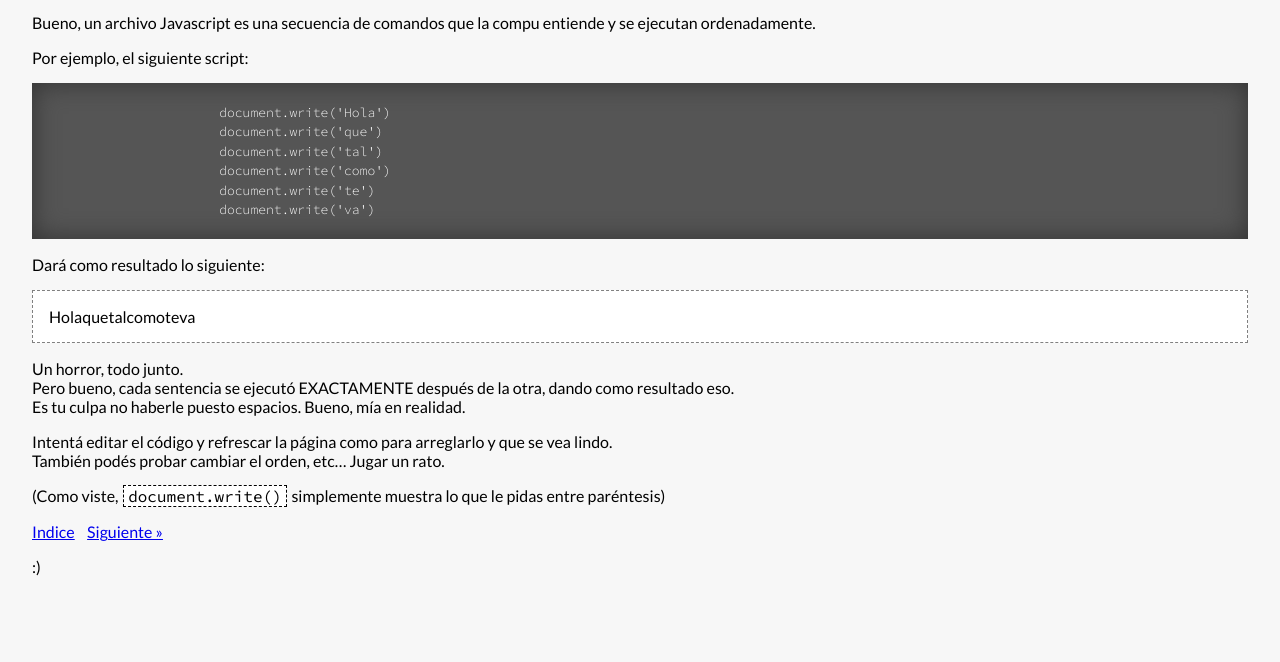
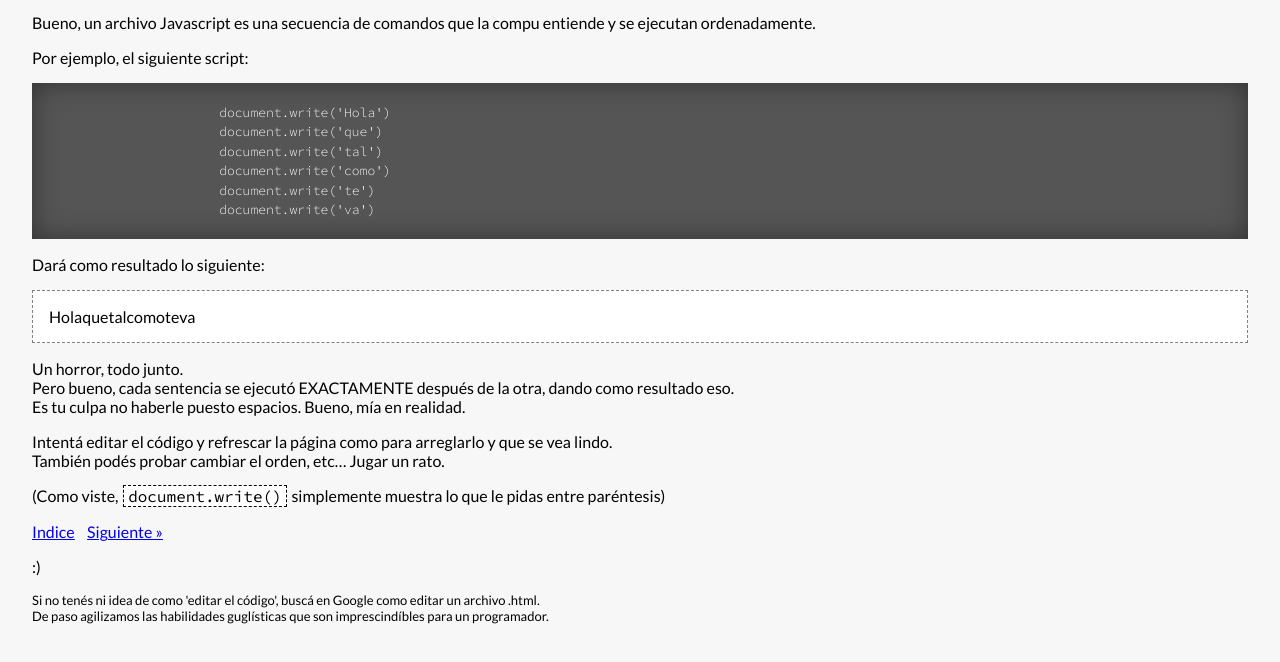
Before and after one commit to maddes/js-tutorial, a plain HTML site: page clase-1.html in a window 1280 px wide. Shown: the part 114-776 px from the top of the page. Drawn offline with Linux system fonts and the light colour scheme.

Commit message:
Agregado comment para novatos muy novatos

```diff
--- a/clase-1.html
+++ b/clase-1.html
@@ -56,5 +56,10 @@
 		<a href="clase-2.html">Siguiente &raquo;</a>
 
 		<p>:)</p>
+
+		<p style="font-size: small">
+			Si no tenés ni idea de como 'editar el código', buscá en Google como editar un archivo .html.<br>
+			De paso agilizamos las habilidades guglísticas que son imprescindíbles para un programador.
+		</p>
 	</div>
 </body>
```
